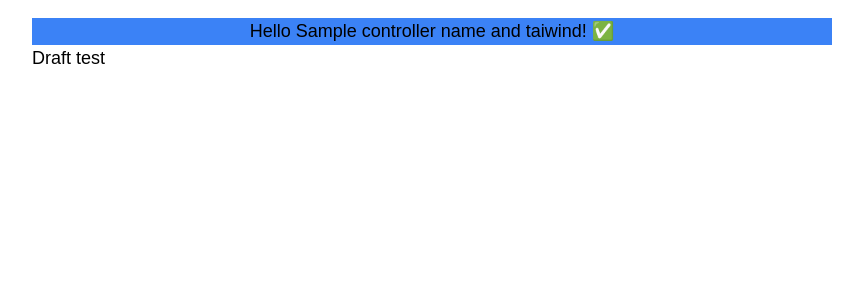
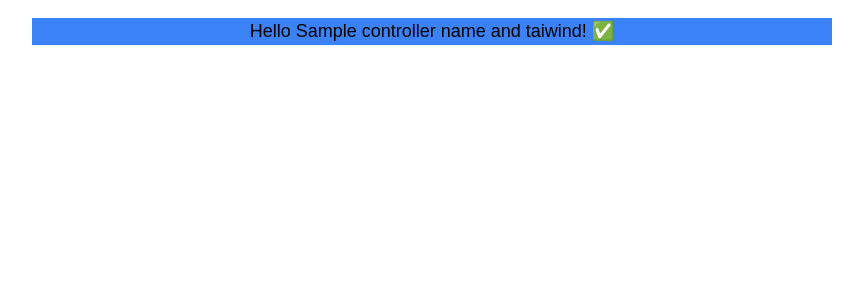
Before and after one commit to BackToSchool-Project/BackToSchool-app, a Symfony app: template backToSchool/templates/webpack_test/index.html.twig in a window 1280 px wide. Shown: the top 300 px of the page, without its empty margins (208-1071 px from the left). Run offline with Twig, Linux system fonts and the light colour scheme; the template is opened without the code that fills it: most values are stand-ins (such as "Sample title", 1, 10 or a date in 2020); style sheets or scripts are compiled from the project's sources; some libraries are stand-ins or nearby versions.

Commit message:
Revert "draft test"

```diff
--- a/backToSchool/templates/webpack_test/index.html.twig
+++ b/backToSchool/templates/webpack_test/index.html.twig
@@ -10,6 +10,5 @@
 
 <div class="example-wrapper">
     <h1 class="text-center bg-blue-500">Hello {{ controller_name }} and taiwind! ✅</h1>
-    <h2>Draft test</h2>
 </div>
 {% endblock %}
```
